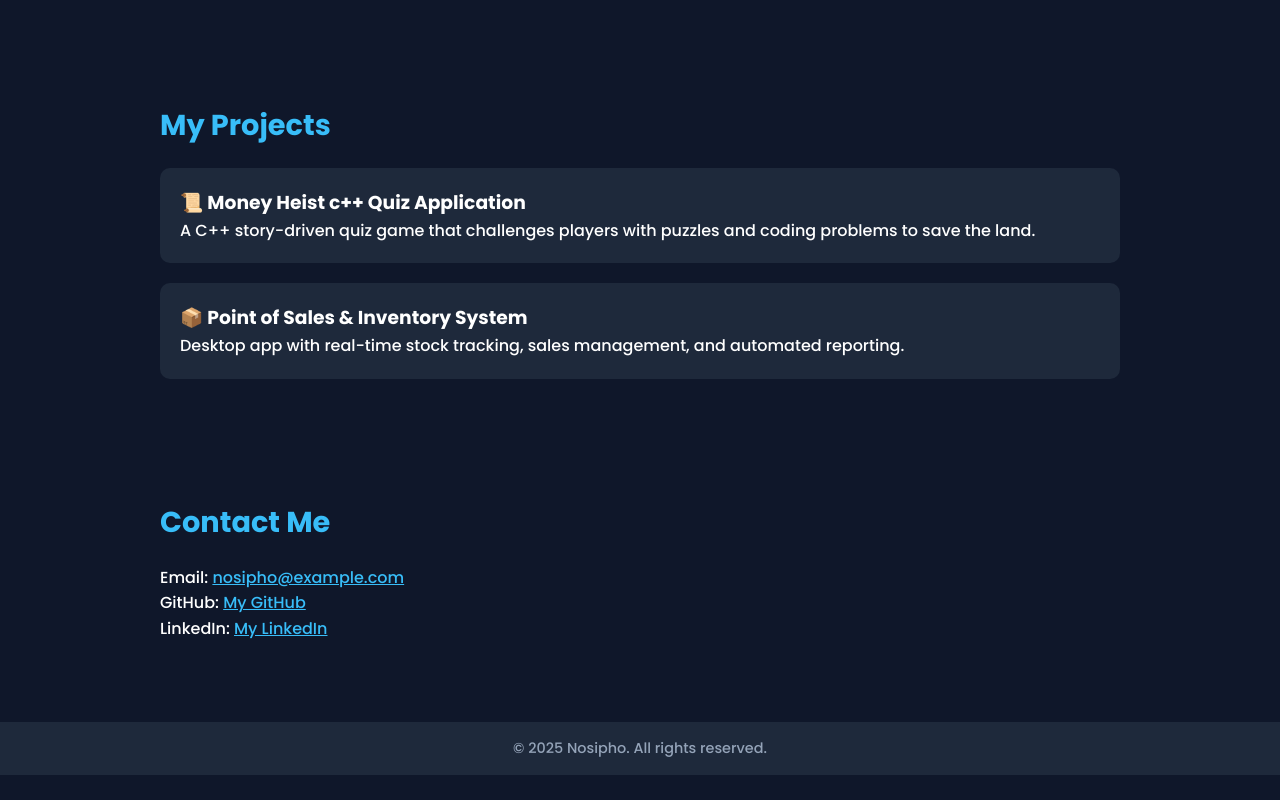
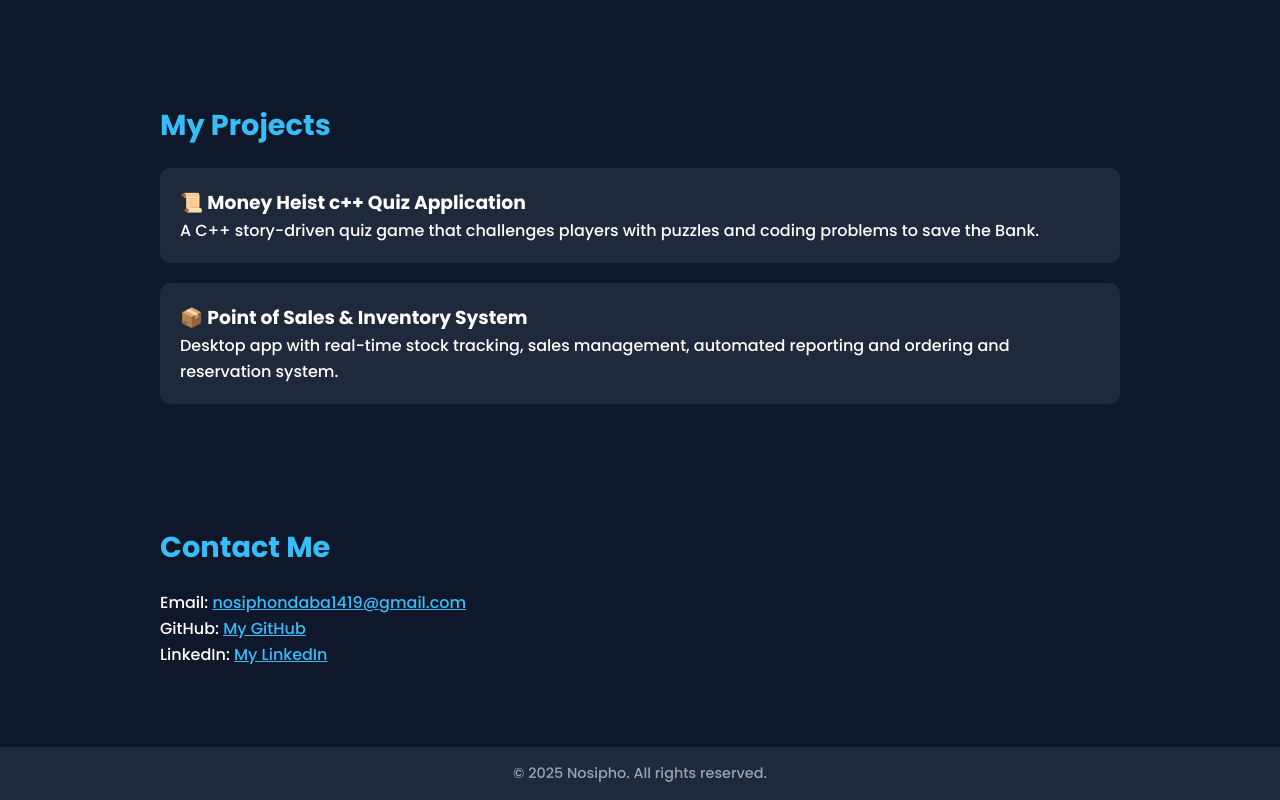
Before and after one commit to Mthiyane14/Mthiyane14-.github.io, a plain HTML site: page index.html in a window 1280 px wide. Shown: the part 935-1735 px from the top of the page. Before the commit the page ends 1710 px from the top, so only its background shows below. Drawn offline with Linux system fonts and the light colour scheme.

Commit message:
Update index.html

```diff
--- a/index.html
+++ b/index.html
@@ -172,12 +172,12 @@
 
         <div class="project">
             <h3>📜 Money Heist c++ Quiz Application</h3>
-            <p>A C++ story-driven quiz game that challenges players with puzzles and coding problems to save the land.</p>
+            <p>A C++ story-driven quiz game that challenges players with puzzles and coding problems to save the Bank.</p>
         </div>
 
         <div class="project">
             <h3>📦 Point of Sales & Inventory System</h3>
-            <p>Desktop app with real-time stock tracking, sales management, and automated reporting.</p>
+            <p>Desktop app with real-time stock tracking, sales management,  automated reporting and ordering and reservation system.</p>
         </div>
 
 
@@ -185,7 +185,7 @@
 
     <section id="contact">
         <h2>Contact Me</h2>
-        <p>Email: <a href="mailto:nosiphondaba1419@gmail.com">nosipho@example.com</a></p>
+        <p>Email: <a href="mailto:nosiphondaba1419@gmail.com">nosiphondaba1419@gmail.com</a></p>
         <p>GitHub: <a href="https://github.com/Mthiyane14!" target="_blank">My GitHub</a></p>
         <p>LinkedIn: <a href="www.linkedin.com/in/nosipho-ndaba-a42219287" target="_blank">My LinkedIn</a></p>
     </section>
```
